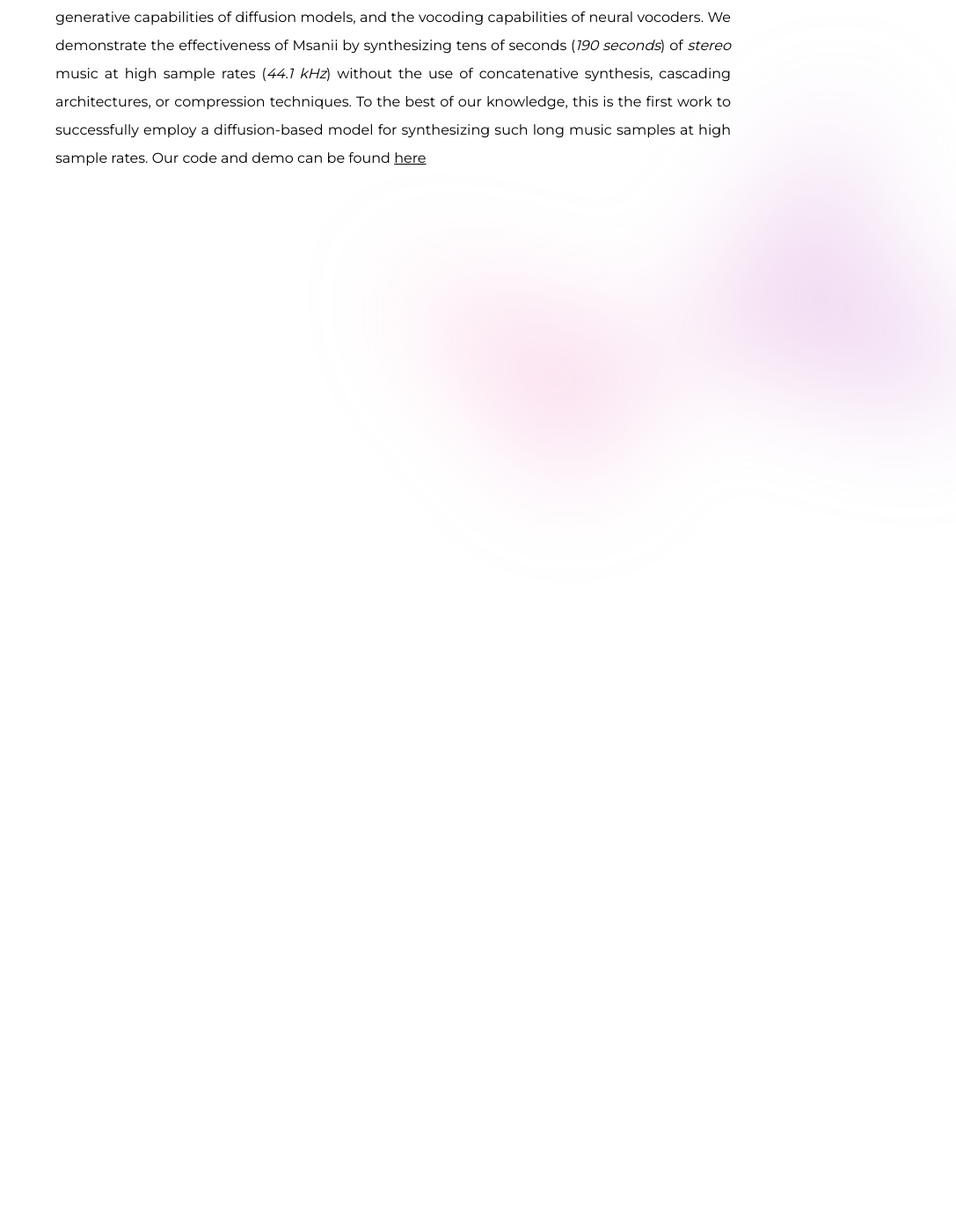
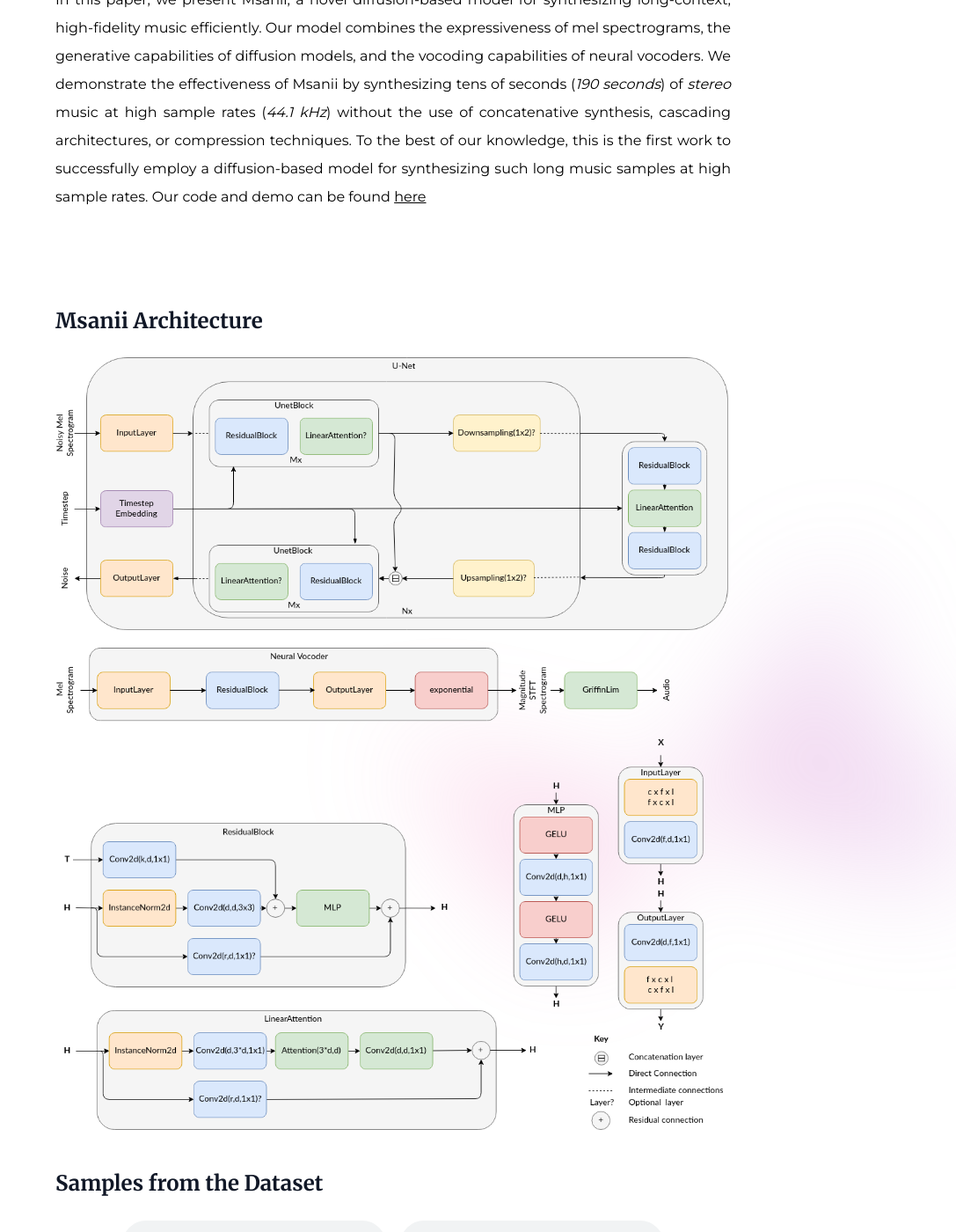
Before and after one commit to Kinyugo/msanii-demo, a Jekyll site: the page built from index.html, in a window 1280 px wide and 1400 px high, scrolled down 516 px. Shown: the whole window at 88% size, without its empty margins (193-1280 px from the left). Built offline with Jekyll 4.4.1, drawn with Linux system fonts in a browser that asks for light colours; nearby versions of some CDN libraries; before the commit the page ends 1070 px from its top, so only the background shows below that.

Commit message:
Add architecture and initial samples

```diff
--- a/index.html
+++ b/index.html
@@ -3,6 +3,7 @@ layout: default
 title: Home
 permalink: /
 ---
+
 <div class="isolate">
     <div class="absolute inset-x-0 top-[-10rem] -z-10 transform-gpu overflow-hidden blur-3xl sm:top-[-20rem]">
         <svg class="relative left-[calc(50%-11rem)] -z-10 h-[21.1875rem] max-w-none -translate-x-1/2 rotate-[30deg] sm:left-[calc(50%-30rem)] sm:h-[42.375rem]"
@@ -19,9 +20,20 @@ permalink: /
         </svg>
     </div>
     <div class="relative px-6">
-        <div class="mx-auto max-w-3xl pt-20 pb-32 sm:pt-48 sm:pb-40">
+        <div class="mx-auto max-w-3xl pt-20 pb-16 sm:pt-48">
             <div>
-                <div>
+                <div class="flex justify-center gap-2">
+                    <a target="_blank" href="https://arxiv.org/abs/<INDEX>"><img
+                            src="https://img.shields.io/badge/arXiv-<INDEX>-<COLOR>.svg" alt="arXiv"></a>
+                    <a target="_blank" href="" rel="noopener noreferrer"><img
+                            src="https://img.shields.io/badge/%F0%9F%A4%97%20Hugging%20Face-Spaces-blue"
+                            alt="Hugging Face Spaces"></a>
+                    <a target="_blank"
+                        href="https://colab.research.google.com/github/Kinyugo/msanii/blob/main/notebooks/msanii_demo.ipynb">
+                        <img src="https://colab.research.google.com/assets/colab-badge.svg" alt="Open In Colab" />
+                    </a>
+                </div>
+                <div class="mt-6">
                     <h1 class="text-5xl text-center">{{site.paper_title}}</h1>
                     <div class="mt-6 text-center">
                         <p>{{site.paper_author}}</p>
@@ -30,6 +42,23 @@ permalink: /
                     </div>
                     <div class="mt-6 leading-8 text-justify">{{site.paper_abstract | markdownify}}</div>
                 </div>
+            </div>
+        </div>
+    </div>
+
+    <div class="relative prose prose-lg px-6 md:px-0 mx-auto max-w-3xl">
+        <div class="mb-6">
+            <h2 class="text-2xl captalize">Msanii Architecture</h2>
+            <img src="{{ '/assets/img/detailed_neural_architecture.png' | relative_url }}" alt="Architecture">
+        </div>
+        <h2 class="text-2xl captalize">Samples from the Dataset</h2>
+        <div class="flex justify-center flex-wrap gap-4">
+            <audio src="{{ '/assets/audio/dataset/001.ogg' | relative_url }}" type="audio/ogg" controls pre></audio>
+            <audio src="{{ '/assets/audio/dataset/002.ogg' | relative_url }}" type="audio/ogg" controls></audio>
+            <audio src="{{ '/assets/audio/dataset/003.ogg' | relative_url }}" type="audio/ogg" controls></audio>
+            <audio src="{{ '/assets/audio/dataset/004.ogg' | relative_url }}" type="audio/ogg" controls></audio>
+        </div>
+    </div>
     <div
         class="absolute inset-x-0 top-[calc(100%-13rem)] -z-10 transform-gpu overflow-hidden blur-3xl sm:top-[calc(100%-30rem)]">
         <svg class="relative left-[calc(50%+3rem)] h-[21.1875rem] max-w-none -translate-x-1/2 sm:left-[calc(50%+36rem)] sm:h-[42.375rem]"
@@ -37,15 +66,13 @@ permalink: /
             <path fill="url(#ecb5b0c9-546c-4772-8c71-4d3f06d544bc)" fill-opacity=".3"
                 d="M317.219 518.975L203.852 678 0 438.341l317.219 80.634 204.172-286.402c1.307 132.337 45.083 346.658 209.733 145.248C936.936 126.058 882.053-94.234 1031.02 41.331c119.18 108.451 130.68 295.337 121.53 375.223L855 299l21.173 362.054-558.954-142.079z" />
             <defs>
-                            <linearGradient id="ecb5b0c9-546c-4772-8c71-4d3f06d544bc" x1="1155.49" x2="-78.208"
-                                y1=".177" y2="474.645" gradientUnits="userSpaceOnUse">
+                <linearGradient id="ecb5b0c9-546c-4772-8c71-4d3f06d544bc" x1="1155.49" x2="-78.208" y1=".177"
+                    y2="474.645" gradientUnits="userSpaceOnUse">
                     <stop stop-color="#9089FC"></stop>
                     <stop offset="1" stop-color="#FF80B5"></stop>
                 </linearGradient>
             </defs>
         </svg>
     </div>
+
 </div>
-        </div>
-    </div>
-</div>
```
Also changed, not shown: assets/img/detailed_neural_architecture.png (added), 4 other files. Lines whose indentation alone changed are shown as unchanged.
